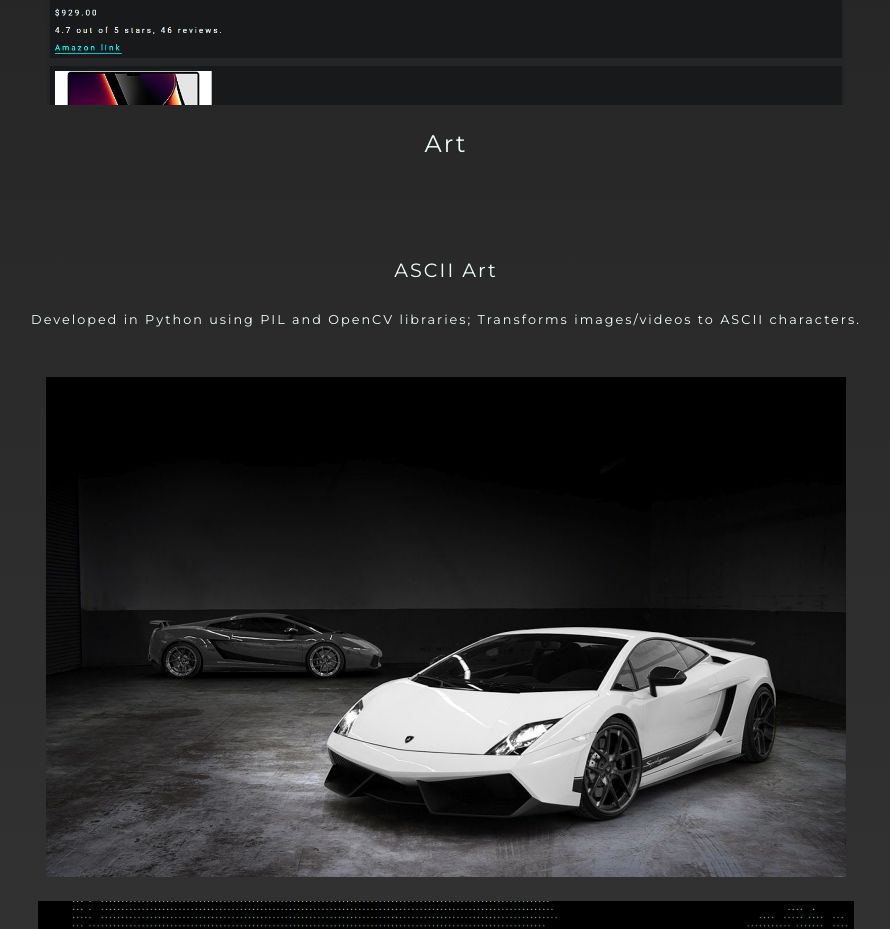
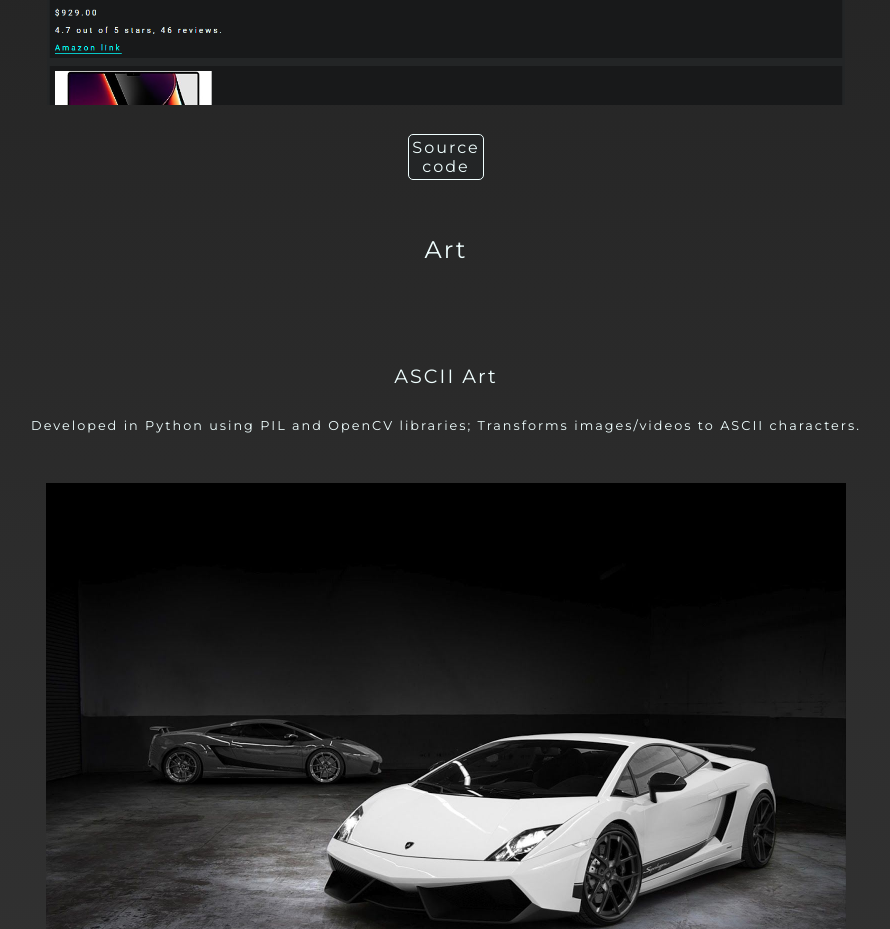
Before and after one commit to fl0wwy/Personal-website, a React (Vite) app: page / in a window 1280 px wide. Shown: the part 4043-4972 px from the top of the page, without its empty margins (194-1084 px from the left). Built offline with nearby package versions, Linux system fonts and the light colour scheme.

Commit message:
added button

```diff
--- a/src/sections/Projects.jsx
+++ b/src/sections/Projects.jsx
@@ -60,6 +60,9 @@ function Projects() {
             </p>
             <img src={scraper} alt="amazon scraper website"/>
           </div>
+          <div className="project_btns">
+            <a href="">Source code</a>
+          </div>
         </div>
       </div>
       <div className="section" id='art'>
```
